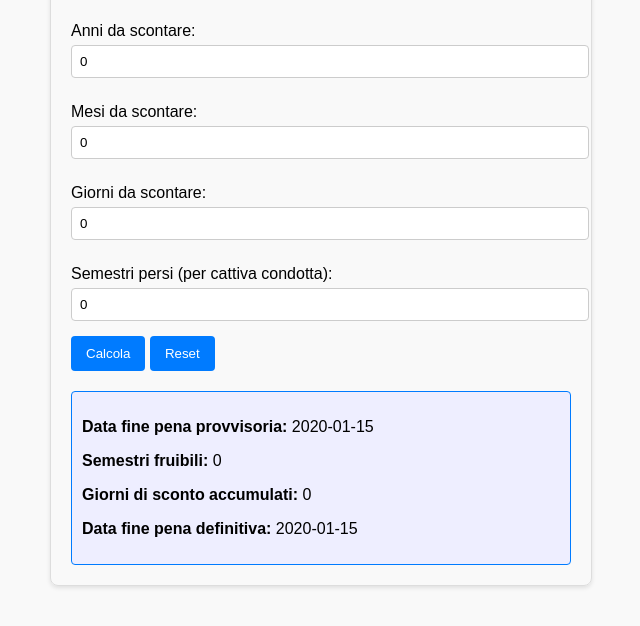
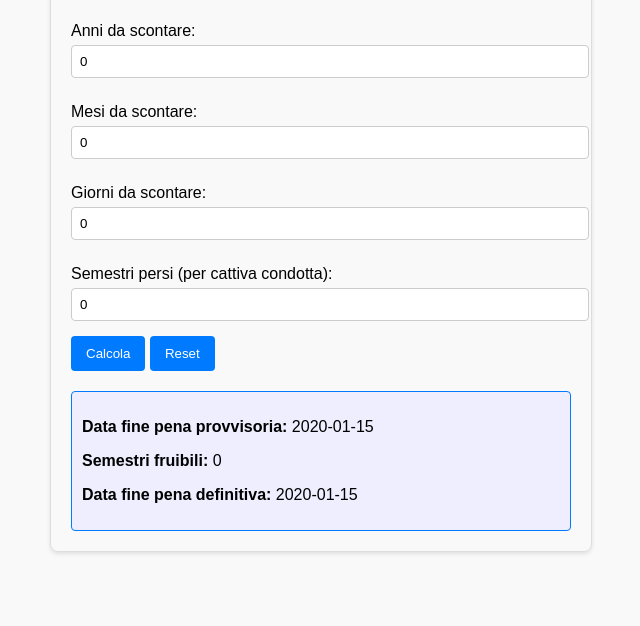
Before and after one commit to addering/liberazioneanticipata, a plain HTML site: page index.html in a window 1280 px wide. Both pictures are taken after typing "2020-01-15" into the empty fields and a click on the button "Calcola". Shown: the part 162-788 px from the top of the page, without its empty margins (319-959 px from the left). Drawn offline with Linux system fonts and the light colour scheme.

Commit message:
Update index.html

```diff
--- a/index.html
+++ b/index.html
@@ -89,24 +89,22 @@
             provisionalReleaseDate.setMonth(provisionalReleaseDate.getMonth() + months);
             provisionalReleaseDate.setDate(provisionalReleaseDate.getDate() + days);
 
-            // Calcolo dei semestri completati
+            // Calcolo dei semestri totali e fruibili
             const totalMonths = years * 12 + months;
             const totalSemesters = Math.floor(totalMonths / 6);
-            const usableSemesters = Math.max(totalSemesters - lostSemesters, 0);
+            let usableSemesters = Math.max(totalSemesters - lostSemesters, 0);
 
-            // Calcolo del numero di giorni di sconto
-            const discountDays = usableSemesters * 45;
-
-            // Calcolo della data definitiva
+            // Applica iterativamente lo sconto per i semestri
             let finalReleaseDate = new Date(provisionalReleaseDate);
-            finalReleaseDate.setDate(finalReleaseDate.getDate() - discountDays);
+            for (let i = 0; i < usableSemesters; i++) {
+                finalReleaseDate.setDate(finalReleaseDate.getDate() - 45);
+            }
 
             // Visualizzazione dei risultati
             const resultDiv = document.getElementById('result');
             resultDiv.innerHTML = `
                 <p><strong>Data fine pena provvisoria:</strong> ${provisionalReleaseDate.toISOString().split('T')[0]}</p>
                 <p><strong>Semestri fruibili:</strong> ${usableSemesters}</p>
-                <p><strong>Giorni di sconto accumulati:</strong> ${discountDays}</p>
                 <p><strong>Data fine pena definitiva:</strong> ${finalReleaseDate.toISOString().split('T')[0]}</p>
             `;
         }
```
